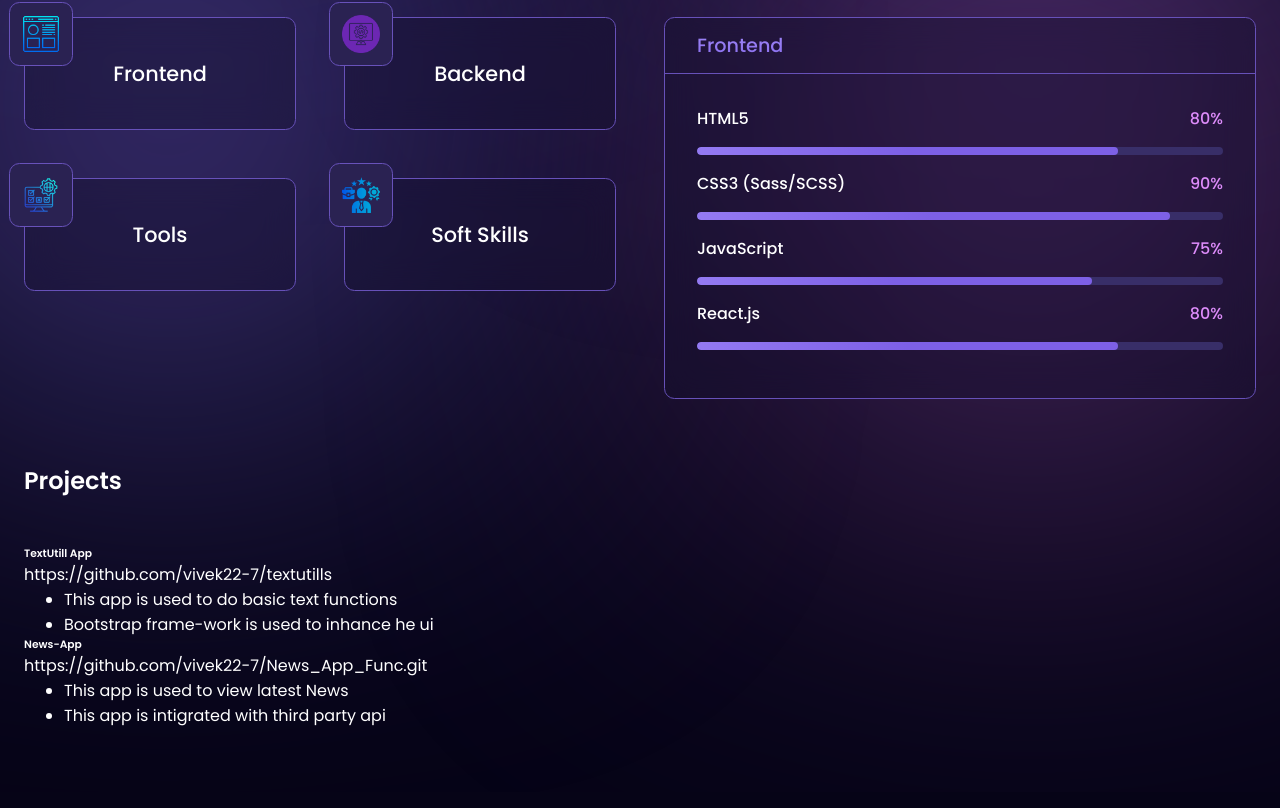
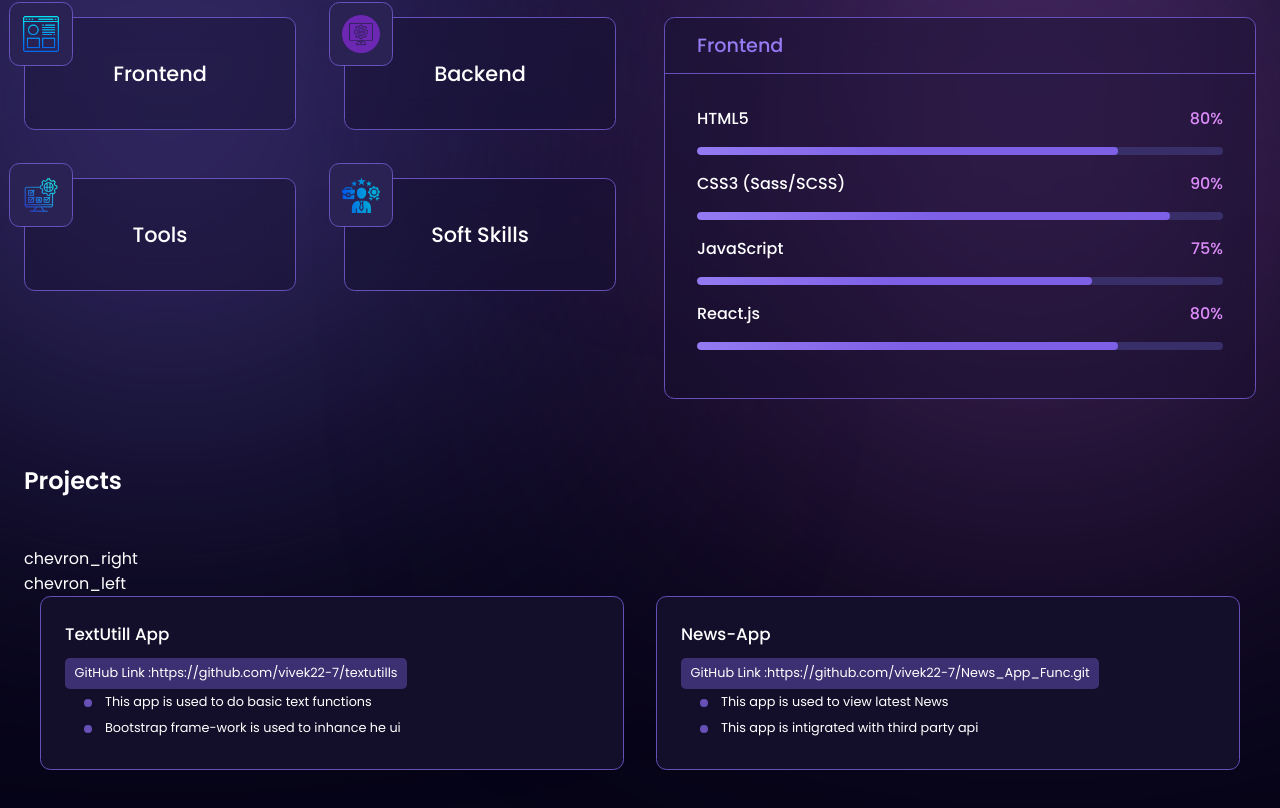
Before and after one commit to vivek22-7/portfolio, a React (Create React App) app: page / in a window 1280 px wide. Shown: the part 810-1618 px from the top of the page. Built offline with nearby package versions, Linux system fonts and the light colour scheme.

Commit message:
project card added with css but not complete

```diff
--- a/package.json
+++ b/package.json
@@ -9,6 +9,8 @@
     "react": "^18.2.0",
     "react-dom": "^18.2.0",
     "react-scripts": "5.0.1",
+    "react-slick": "^0.30.2",
+    "slick-carousel": "^1.8.1",
     "web-vitals": "^2.1.4"
   },
   "scripts": {
--- a/src/components/Projects/ProjectCard/ProjectCard.css
+++ b/src/components/Projects/ProjectCard/ProjectCard.css
@@ -0,0 +1,46 @@
+.project-card {
+    background: #130f2a;
+    border-radius: 0.65rem;
+    border: 1.5px solid #6751b9;
+    padding: 1.5rem;
+    margin: 0 1rem;
+}
+
+.project-card h6{
+    font-size: 1.05rem;
+    font-weight: 500;
+    margin-bottom: 0.7rem;
+}
+.url{
+    display: inline-block;
+    font-size: 0.8rem;
+    font-weight: 400;
+    background: rgba(103, 81, 185, 0.5);
+    border-radius: 0.3rem;
+    padding: 0.4rem 0.6rem;
+    margin-bottom: 0.3rem;
+}
+
+.url a{
+    text-decoration: none;
+    color: #fff;
+}
+
+.project-card ul li{
+    list-style: none;
+    font-size: 0.8rem;
+    font-weight: 400;
+    margin-bottom: 0.5rem;
+    position: relative;
+}
+
+.project-card ul li::after{
+    content: " ";
+    width: 0.5rem;
+    height: 0.5rem;
+    background-color: #6751b9;
+    border-radius: 0.5rem;
+    position: absolute;
+    left: -1.3rem;
+    top: 0.35rem ;
+}
--- a/src/components/Projects/ProjectCard/ProjectCard.jsx
+++ b/src/components/Projects/ProjectCard/ProjectCard.jsx
@@ -2,11 +2,12 @@ import React from 'react'
 import './ProjectCard.css'
 
 const ProjectCard = ({details}) => {
+
   return (
     <div className="project-card">
         <h6>{details.title}</h6>
 
-        <div className="url">{details.url}</div>
+        <div className="url"> <a href="#">GitHub Link :</a>{details.url}</div>
 
         <ul>
             {details.description.map((item) => (
--- a/src/components/Projects/Projects.jsx
+++ b/src/components/Projects/Projects.jsx
@@ -1,17 +1,47 @@
-import React from 'react'
+import React, { useRef } from 'react'
 import './Projects.css'
 import { PROJECTS } from '../../utils/data'
 import ProjectCard from './ProjectCard/ProjectCard'
+import Slider from 'react-slick'
 
 const Projects = () => {
+
+  const sliderRef = useRef();
+
+  const settings = {
+    dots: false,
+    infinite: true,
+    speed: 500,
+    slidesToShow: 2,
+    slidesToScroll: 1,
+    arrows: false,
+    responsive: [
+      {
+        breakpoints: 769,
+        settings: {
+          slidesToShow: 1,
+          slidesToScroll: 1,
+        },
+      },
+    ],
+  }
+
   return (
     <section className='projects-container'>
         <h5>Projects</h5>
 
         <div className="projects-content">
+          <div className="arrow-right">
+            <span className="material-symbols-outlined">chevron_right</span>
+          </div>
+          <div className="arrow-left">
+            <span className="material-symbols-oulined">chevron_left</span>
+          </div>
+          <Slider ref={sliderRef} {...settings}>
             {PROJECTS.map((item) => (
                 <ProjectCard key={item.title} details={item}/>
             ))}
+          </Slider>
         </div>
     </section>
   )
--- a/src/index.js
+++ b/src/index.js
@@ -3,6 +3,8 @@ import ReactDOM from 'react-dom/client';
 import './index.css';
 import App from './App';
 import reportWebVitals from './reportWebVitals';
+import "slick-carousel/slick/slick.css";
+import "slick-carousel/slick/slick-theme.css";
 
 const root = ReactDOM.createRoot(document.getElementById('root'));
 root.render(
```
Also changed, not shown: 1 other file (tests, documents, lock files or other folders).
